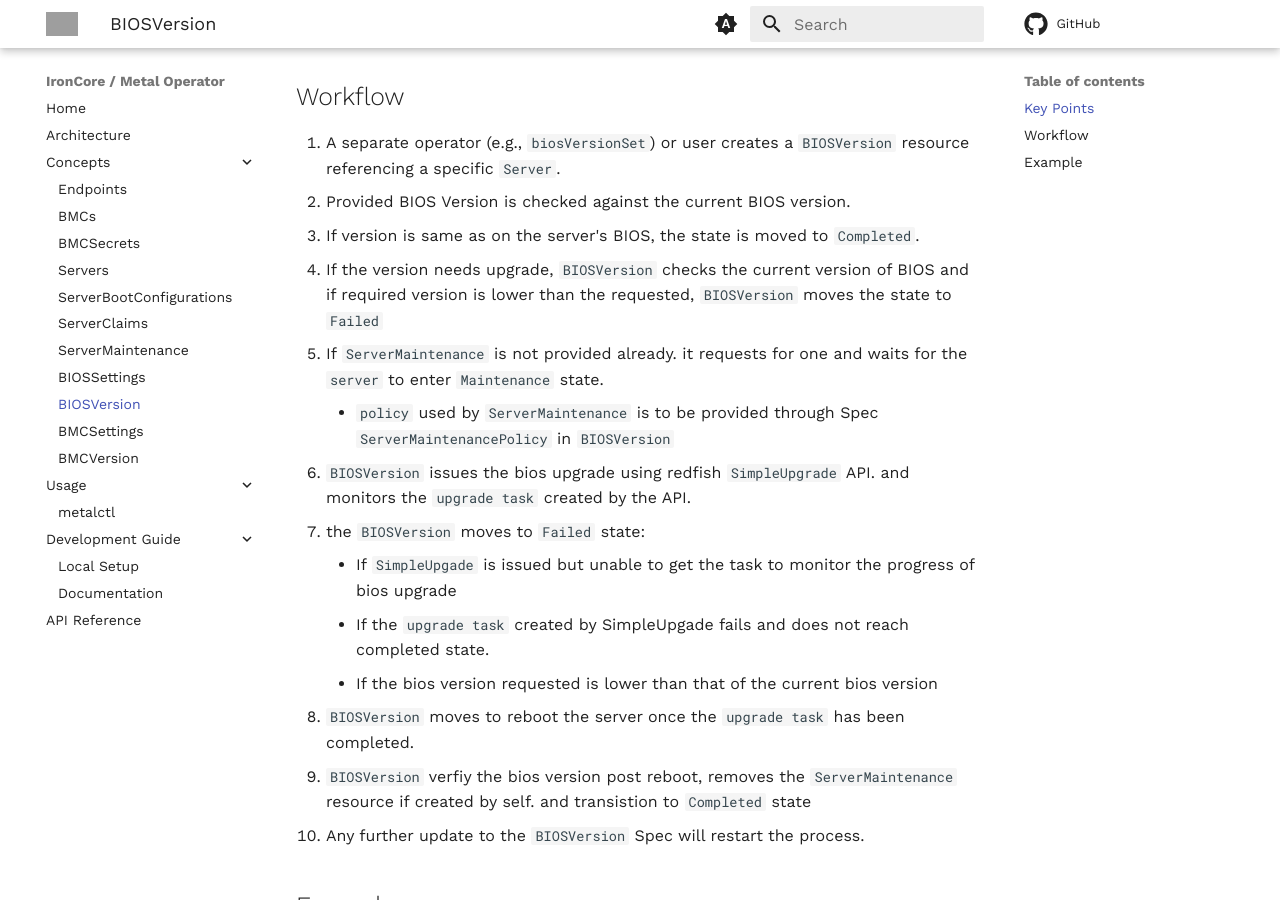
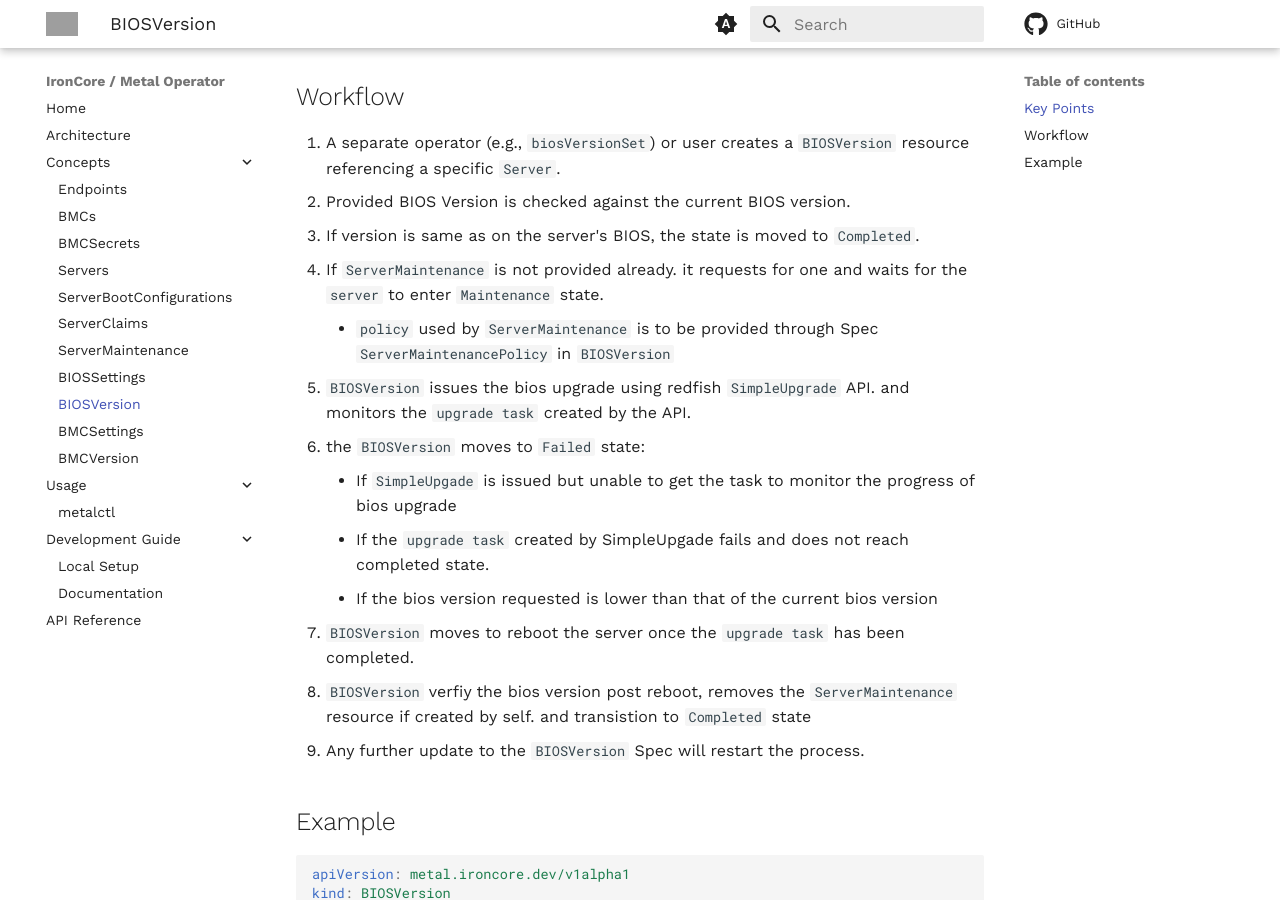
Before and after one commit to ironcore-dev/metal-operator, an MkDocs documentation site: the page built from docs/concepts/biosversion.md, in a window 1280 px wide and 900 px high, scrolled down 553 px. Built offline with MkDocs 1.6.1 and Material for MkDocs 9.7.7, drawn with Linux system fonts in a browser that asks for light colours; comment, search, counter and statistics services are not loaded; grey boxes are pictures that could not be loaded.

Commit message:
Fix docs and reconcile error when job has stalled

```diff
--- a/docs/concepts/biosversion.md
+++ b/docs/concepts/biosversion.md
@@ -17,16 +17,15 @@
    specific `Server`.
 2. Provided BIOS Version is checked against the current BIOS version.
 3. If version is same as on the server's BIOS, the state is moved to `Completed`.
-4. If the version needs upgrade, `BIOSVersion` checks the current version of BIOS and if required version is lower than the requested, `BIOSVersion` moves the state to `Failed`
-5. If `ServerMaintenance` is not provided already. it requests for one and waits for the `server` to enter `Maintenance` state.
+4. If `ServerMaintenance` is not provided already. it requests for one and waits for the `server` to enter `Maintenance` state.
     - `policy` used by `ServerMaintenance` is to be provided through Spec `ServerMaintenancePolicy` in `BIOSVersion`
-6. `BIOSVersion` issues the bios upgrade using redfish `SimpleUpgrade` API. and monitors the `upgrade task` created by the API.
-7. the `BIOSVersion` moves to `Failed` state:
+5. `BIOSVersion` issues the bios upgrade using redfish `SimpleUpgrade` API. and monitors the `upgrade task` created by the API.
+6. the `BIOSVersion` moves to `Failed` state:
     - If `SimpleUpgade` is issued but unable to get the task to monitor the progress of bios upgrade
     - If the `upgrade task` created by SimpleUpgade fails and does not reach completed state.
     - If the bios version requested is lower than that of the current bios version
-8. `BIOSVersion` moves to reboot the server once the `upgrade task` has been completed.
-9. `BIOSVersion` verfiy the bios version post reboot, removes the `ServerMaintenance` resource if created by self. and transistion to `Completed` state
+7. `BIOSVersion` moves to reboot the server once the `upgrade task` has been completed.
+8. `BIOSVersion` verfiy the bios version post reboot, removes the `ServerMaintenance` resource if created by self. and transistion to `Completed` state
 9. Any further update to the `BIOSVersion` Spec will restart the process.
 
 ## Example
```
Also changed, not shown: 2 other files.
